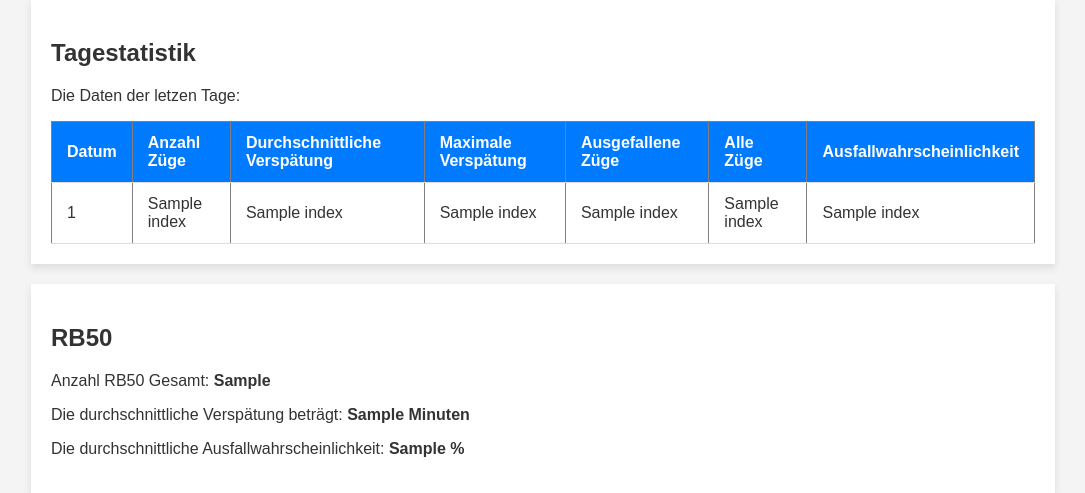
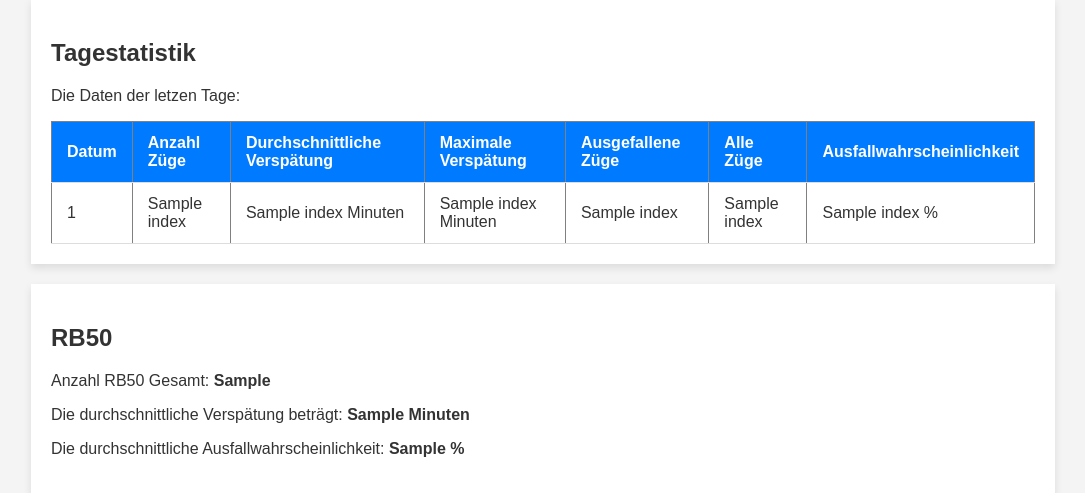
Before and after one commit to MichaelMrt/TrackDelay, a Flask app: template public/templates/index.html in a window 1280 px wide. Shown: the part 983-1476 px from the top of the page, without its empty margins (97-1182 px from the left). Run offline with Flask 3, Linux system fonts and the light colour scheme; the template is opened without the code that fills it: most values are stand-ins (such as "Sample title", 1, 10 or a date in 2020).

Commit message:
add description to table content

```diff
--- a/public/templates/index.html
+++ b/public/templates/index.html
@@ -59,11 +59,11 @@
                   <tr>
                     <td>{{ index[0] }}</td>
                     <td>{{ index[1] }}</td>
-                    <td>{{ index[2] }}</td>
-                    <td>{{ index[3] }}</td>
+                    <td>{{ index[2] }} Minuten</td>
+                    <td>{{ index[3] }} Minuten</td>
                     <td>{{ index[4] }}</td>
                     <td>{{ index[5] }}</td>
-                    <td>{{ index[6] }}</td>
+                    <td>{{ index[6] }} %</td>
                   </tr>
                   {% endfor %}
                 </tbody>
```
